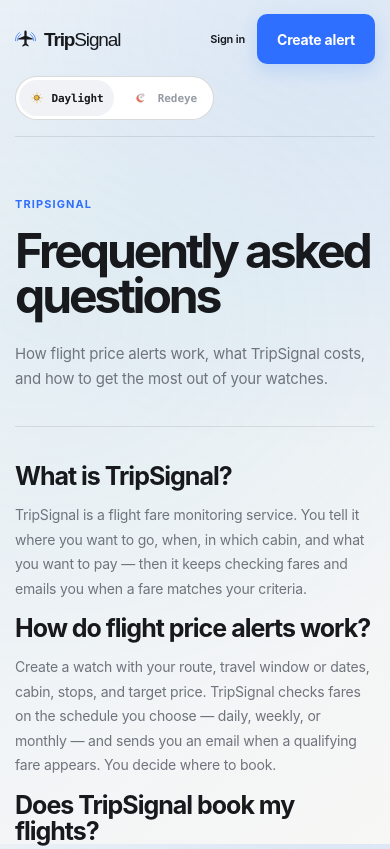
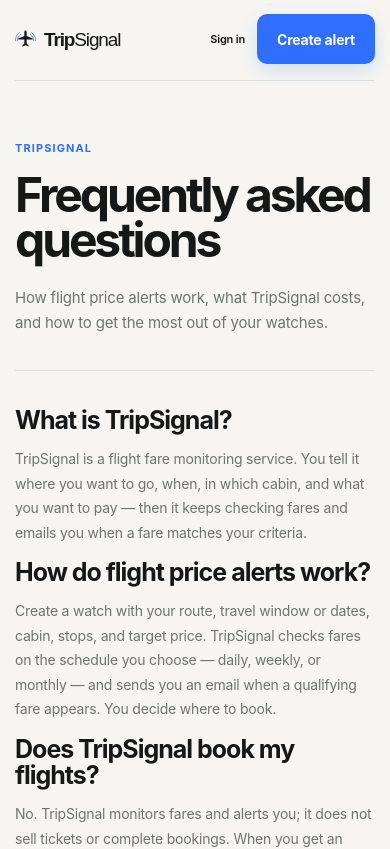
Before and after one commit to kova-media/TripSignal, a Next.js app: page /faq in a window 390 px wide. Shown: the top 849 px of the page. Built offline with nearby package versions, Linux system fonts and the light colour scheme; no server answers.

Commit message:
Revert: theme toggle out of the header, keep mobile Profile
- The toggle was never asked for in the header; it stays on the
  profile page only, where it always was
- Mobile grid keeps the account column so Profile stays visible;
  the empty theme row is dropped so it leaves no dead space

```diff
--- a/app/mobile.css
+++ b/app/mobile.css
@@ -3,9 +3,7 @@
   .site-header {
     display: grid;
     grid-template-columns: minmax(0, 1fr) auto auto auto;
-    grid-template-areas:
-      "brand account signin primary"
-      "theme theme theme theme";
+    grid-template-areas: "brand account signin primary";
     align-items: center;
     gap: 14px 10px;
     padding: 14px 0 16px;
--- a/components/site-header.tsx
+++ b/components/site-header.tsx
@@ -1,8 +1,7 @@
 import Brand from '@/components/brand';
-import ThemeToggle from '@/components/theme-toggle';
 
 type SiteHeaderProps = { backHref?: string; backLabel?: string; primaryHref?: string; primaryLabel?: string; authenticated?: boolean };
 
 export default function SiteHeader({ backHref, backLabel, primaryHref, primaryLabel, authenticated = false }: SiteHeaderProps) {
-  return <nav className="nav shell site-header"><a className="brand-link site-header-brand" href="/" aria-label="TripSignal home"><Brand /></a><div className="nav-actions site-header-actions">{backHref && backLabel ? <a className="text-link site-header-back" href={backHref}>{backLabel}</a> : null}{authenticated ? <a className="text-link site-header-account" href="/profile">Profile</a> : null}<a className="text-button site-header-signin" href={authenticated ? '/api/auth/signout' : '/signin'}>{authenticated ? 'Sign out' : 'Sign in'}</a>{primaryHref && primaryLabel && primaryLabel !== 'Profile' ? <a className="button button-primary site-header-primary" href={primaryHref}>{primaryLabel}</a> : !backHref && !authenticated ? <a className="button button-primary site-header-primary" href="/alerts">Create alert</a> : null}<div className="site-header-theme"><ThemeToggle /></div></div></nav>;
+  return <nav className="nav shell site-header"><a className="brand-link site-header-brand" href="/" aria-label="TripSignal home"><Brand /></a><div className="nav-actions site-header-actions">{backHref && backLabel ? <a className="text-link site-header-back" href={backHref}>{backLabel}</a> : null}{authenticated ? <a className="text-link site-header-account" href="/profile">Profile</a> : null}<a className="text-button site-header-signin" href={authenticated ? '/api/auth/signout' : '/signin'}>{authenticated ? 'Sign out' : 'Sign in'}</a>{primaryHref && primaryLabel && primaryLabel !== 'Profile' ? <a className="button button-primary site-header-primary" href={primaryHref}>{primaryLabel}</a> : !backHref && !authenticated ? <a className="button button-primary site-header-primary" href="/alerts">Create alert</a> : null}</div></nav>;
 }
```
